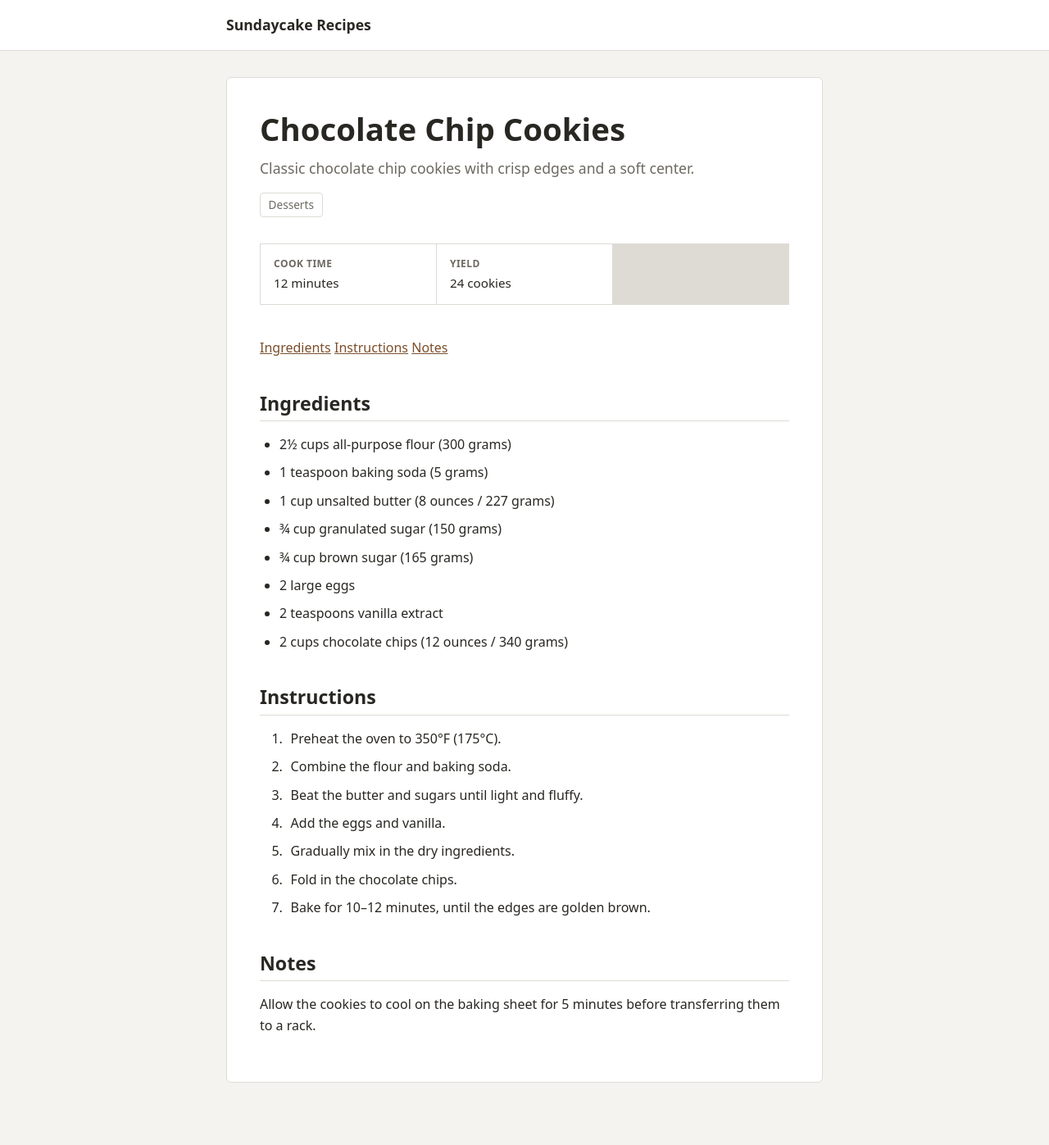
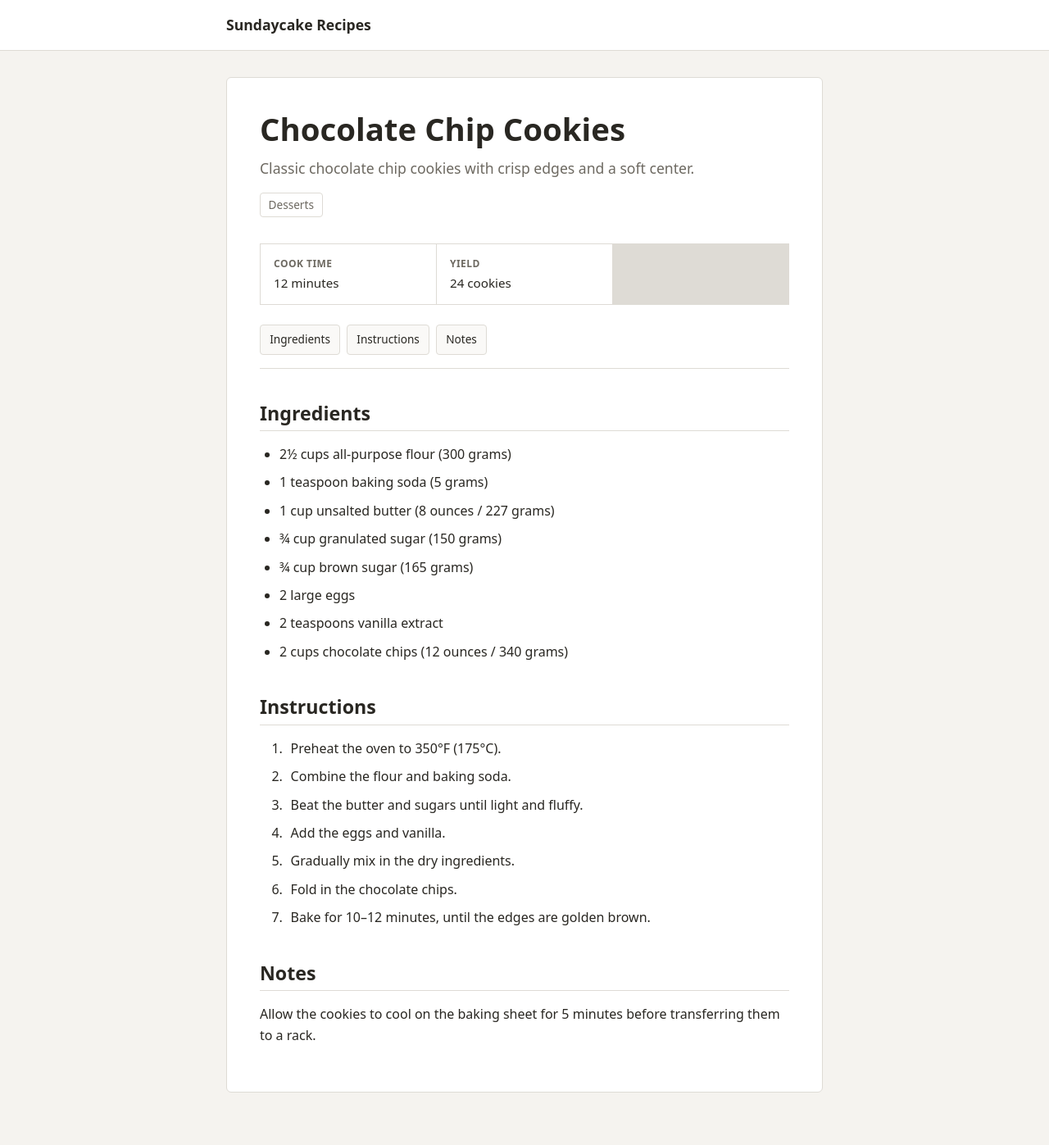
Before and after one commit to sundaycake/recipes, a Jekyll site: the page built from _recipes/chocolate-chip-cookies.md, in a window 1280 px wide. Shown: the whole page at 82% size. Built offline with Jekyll 4.4.1, drawn with Linux system fonts in a browser that asks for light colours.

Commit message:
Update style.css

```diff
--- a/assets/css/style.css
+++ b/assets/css/style.css
@@ -460,3 +460,40 @@ a:hover {
 .is-hidden {
     display: none !important;
 }
+
+
+/* --------------------------------------------------
+   Recipe jump navigation
+   -------------------------------------------------- */
+
+.recipe-jump-nav {
+    display: flex;
+    flex-wrap: wrap;
+
+    gap: 0.5rem;
+
+    margin: -1rem 0 2.5rem;
+    padding-bottom: 1rem;
+
+    border-bottom: 1px solid var(--border);
+}
+
+.recipe-jump-nav a {
+    display: inline-block;
+
+    padding: 0.4rem 0.7rem;
+
+    border: 1px solid var(--border);
+    border-radius: 4px;
+
+    background: #faf9f7;
+
+    color: var(--text);
+
+    font-size: 0.85rem;
+    text-decoration: none;
+}
+
+.recipe-jump-nav a:hover {
+    background: var(--border);
+}
```
